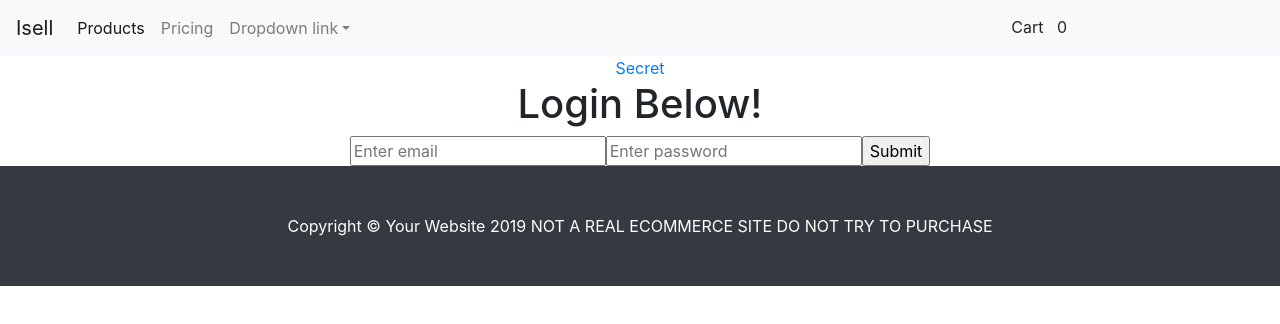
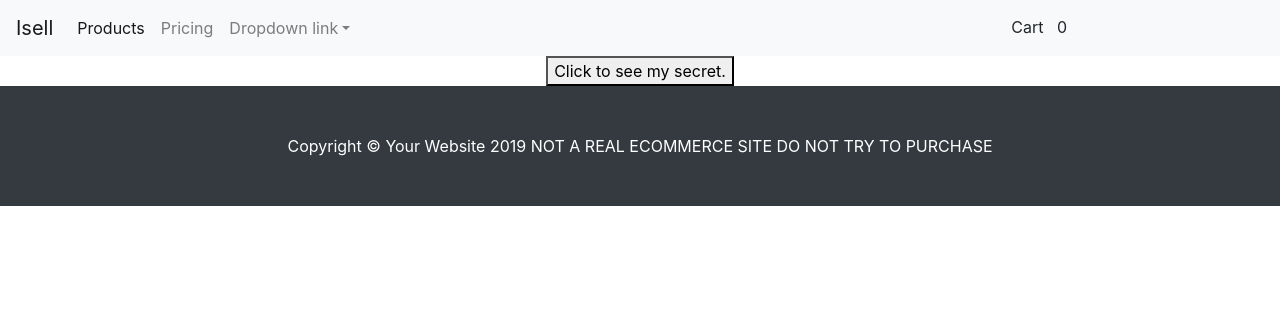
Before and after one commit to jaybenaim/isell, a React (Create React App) app: page /isell/secret in a window 1280 px wide. Before the commit this address led to /isell/login. Shown: the top 324 px of the page. Built offline with nearby package versions, Linux system fonts and the light colour scheme; no server answers; what react-stripe-elements would draw is missing.

Commit message:
auth working with jwt and mongoose

```diff
--- a/package.json
+++ b/package.json
@@ -15,6 +15,7 @@
     "express": "^4.17.1",
     "gh-pages": "^2.2.0",
     "history": "^4.10.1",
+    "js-cookie": "^2.2.1",
     "nodemon": "^2.0.2",
     "parcel": "^1.12.4",
     "parcel-bundler": "^1.12.4",
--- a/src/App/App.js
+++ b/src/App/App.js
@@ -13,8 +13,9 @@ import CartModal from "../Cart/CartModal";
 import local from "../Api/local";
 import Login from "../Register/Login";
 import withAuth from "../Register/WithAuth";
-import Secret from "../Register/Secret";
+import Secret from "../Register/Logout";
 import Signup from "../Register/Signup";
+import axios from "axios";
 const history = createBrowserHistory();
 class App extends Component {
   state = {
@@ -84,7 +85,11 @@ class App extends Component {
   setSelectedProduct = product => {
     this.setState({ selectProduct: product });
   };
-
+  handleSecret = () => {
+    axios.get("http://localhost:5000/checkToken").then(res => {
+      console.log(res);
+    });
+  };
   render() {
     const { cartItems, cartQty, totalCostBeforeTax, showAlert } = this.state;
     return (
@@ -105,15 +110,13 @@ class App extends Component {
             </div>
           )}
           <div className="content">
-            <Link to="/secret">Secret</Link>
+            <button onClick={() => this.handleSecret()}>
+              Click to see my secret.
+            </button>
             <Switch>
               <Route exact path="/">
                 <Home addToCart={this.addToCart} />
               </Route>
-
-              <Route path="/signup" component={Signup} />
-              <Route path="/login" component={Login} />
-              <Route path="/secret" component={withAuth(Secret)} />
 
               <Route exact path="/Products">
                 <Products
--- a/src/Register/Login.jsx
+++ b/src/Register/Login.jsx
@@ -1,6 +1,7 @@
 import React, { Component } from "react";
 import local from "../Api/local";
 import axios from "axios";
+import Cookies from "js-cookie";
 export default class Login extends Component {
   constructor(props) {
     super(props);
@@ -25,8 +26,9 @@ export default class Login extends Component {
       }
     })
       .then(res => {
-        console.log(res.data);
+        Cookies.set("token", res.data, { expires: 7 });
         if (res.status === 200) {
+          console.log(Cookies.get("token"));
           this.props.history.push("/");
         } else {
           const error = new Error(res.error);
@@ -39,6 +41,7 @@ export default class Login extends Component {
       });
   };
   render() {
+    console.log(Cookies.get("token"));
     return (
       <form onSubmit={this.onSubmit}>
         <h1>Login Below!</h1>
--- /dev/null
+++ b/src/Register/Logout.js
@@ -0,0 +1,15 @@
+import React, { Component } from "react";
+import Cookies from "js-cookie";
+
+class Secret extends Component {
+  state = {};
+  handleLogout = () => {
+    Cookies.remove("token");
+    this.props.history.push("/");
+  };
+  render() {
+    return <button onClick={() => this.handleLogout()}>Logout</button>;
+  }
+}
+
+export default Secret;
--- a/src/Register/Secret.js
+++ /dev/null
@@ -1,9 +0,0 @@
-import React, { Component } from "react";
-class Secret extends Component {
-  state = {};
-  render() {
-    return <div>SEcret</div>;
-  }
-}
-
-export default Secret;
```
Also changed, not shown: 1 other file (tests, documents, lock files or other folders).
